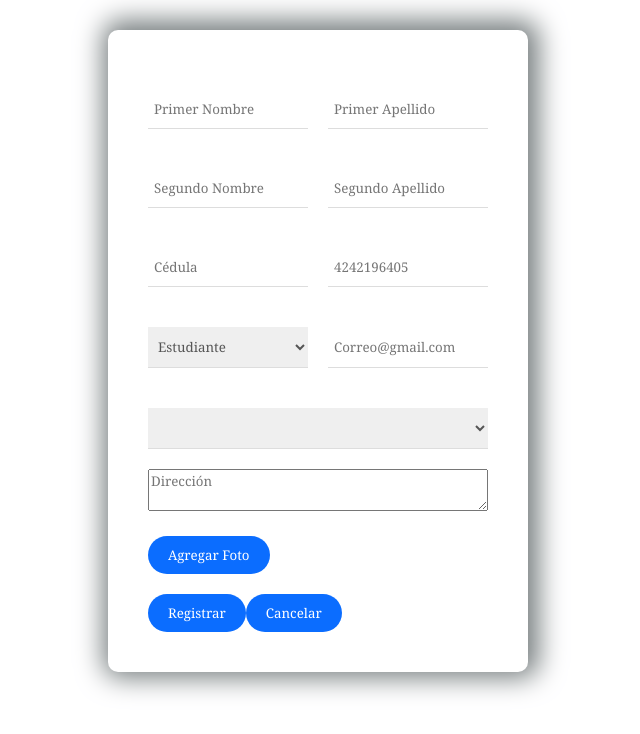
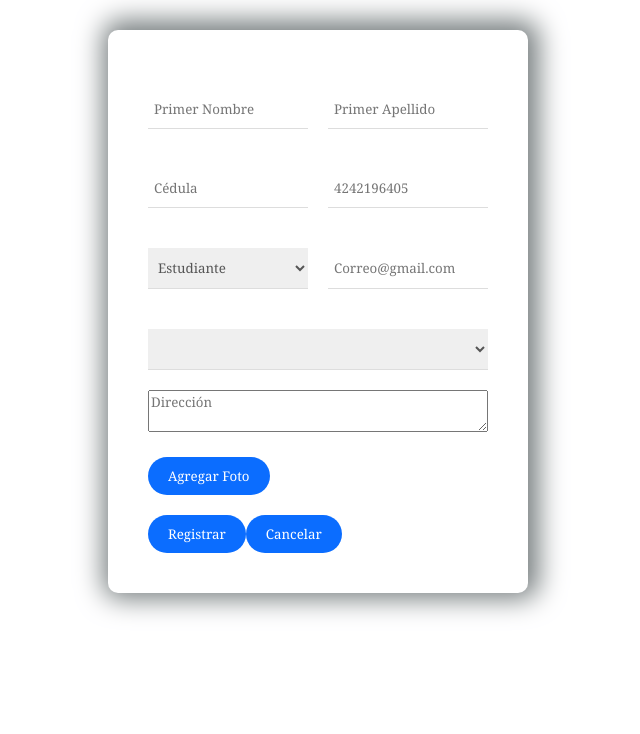
Before and after one commit to luceroflo/ProgramaCarnets, a Vue app in the folder Front-end/: page /#/agregar in a window 1280 px wide. Shown: the top 734 px of the page, without its empty margins (322-962 px from the left). Built offline with nearby package versions, Linux system fonts and the light colour scheme.

Commit message:
Agregar usuarios modificado para homologar cambios

```diff
--- a/Front-end/src/views/Paginas/Agregar.vue
+++ b/Front-end/src/views/Paginas/Agregar.vue
@@ -6,10 +6,10 @@
                     <input v-model="primerNombre" type="text" required name="nombre" placeholder="Primer Nombre" />
                     <input v-model="prmierApellido" type="text" required name="apellido" placeholder="Primer Apellido" />
                 </div>
-                <div>
+                <!-- <div>
                     <input v-model="segundoNombre" type="text" name="2-nombre" placeholder="Segundo Nombre"/>
                     <input v-model="segundoApellido" type="text" name="2-apellido" placeholder="Segundo Apellido" />
-                </div>
+                </div> -->
                 <div>
                     <input v-model="cedula" type="text" required name="cedula" placeholder="Cédula">
                     <input v-model="telefono" type="number" required name="Teléfono" placeholder="4242196405">
@@ -59,8 +59,8 @@ export default defineComponent({
 
             primerNombre: '',
             prmierApellido: '',
-            segundoNombre: '',
-            segundoApellido: '',
+            // segundoNombre: '',
+            // segundoApellido: '',
 
             cedula: '',
             telefono: '',
```
